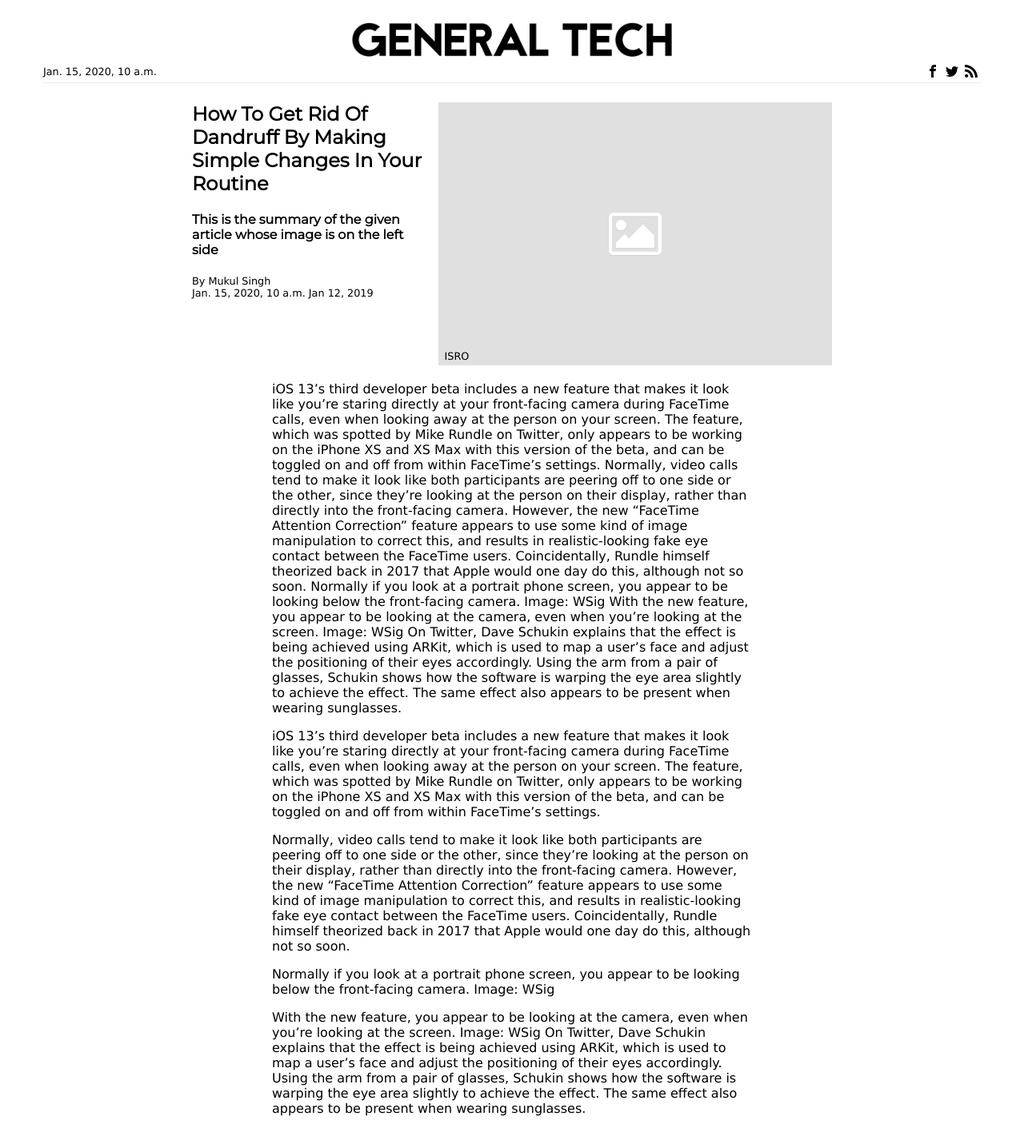
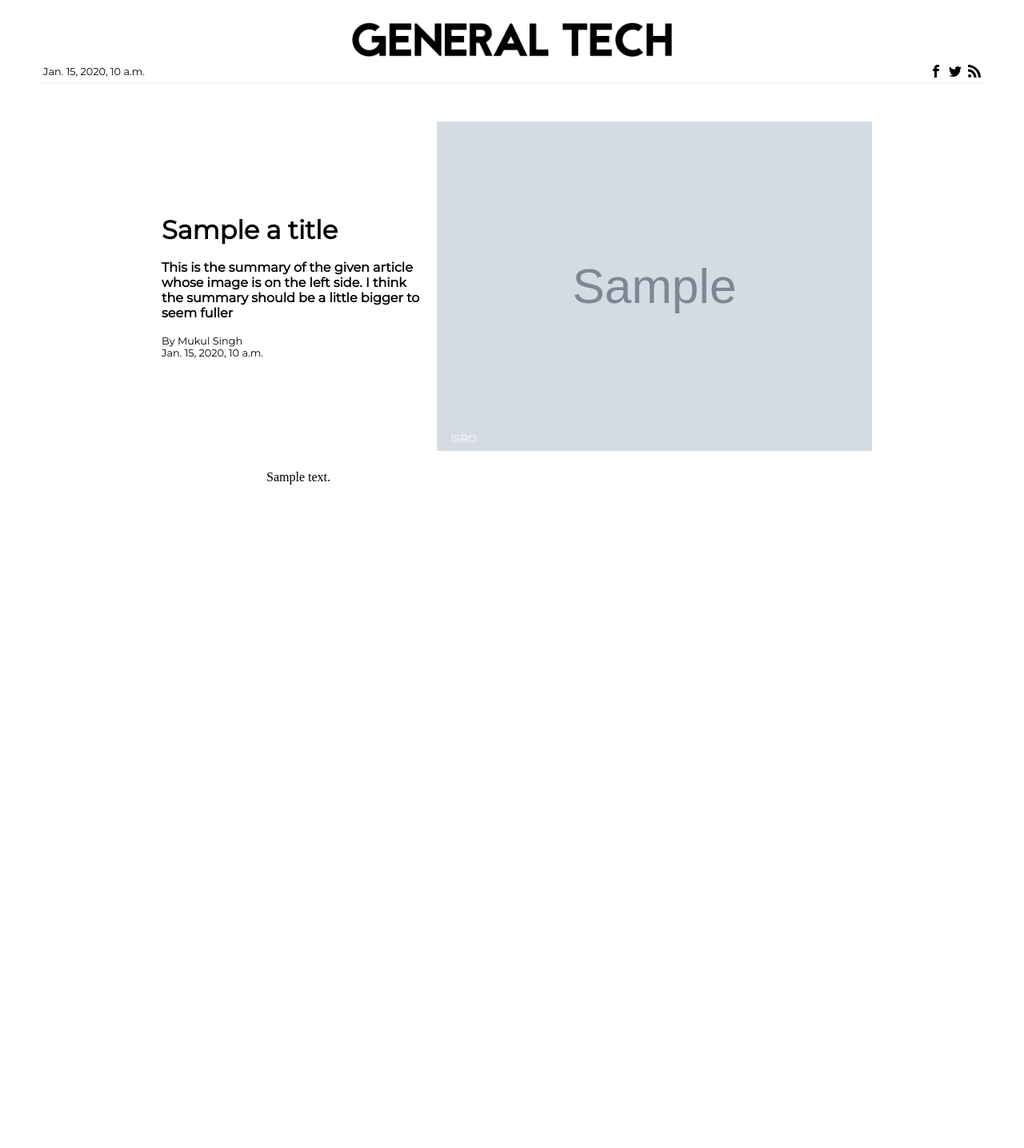
Before and after one commit to TheGeneralTech/inception_general_tech_website, a Django app: template generaltech/templates/generaltech/article.html in a window 1280 px wide. Shown: the whole page at 80% size. After the commit the page ends 606 px from the top, so only its background shows below. Run offline with Django 3.2, Linux system fonts and the light colour scheme; the template is opened without the code that fills it: most values are stand-ins (such as "Sample title", 1, 10 or a date in 2020); grey boxes marked "Sample" are stand-in pictures.

Commit message:
article page design in progress

```diff
--- a/generaltech/static/css/article.css
+++ b/generaltech/static/css/article.css
@@ -1,44 +1,94 @@
 article {
   width: 100%;
   display: flex;
-  padding: 24px 12px;
+  padding: 48px 0;
   align-items: center;
   flex-direction: column;
 }
 #article_header {
+  display: flex;
+  flex-direction: column;
   width: 100%;
-  max-width: 800px;
-  display: flex;
-  flex-direction: row;
-  align-items: flex-start;
-}
-#article_header figure {
-  margin: 0 0 0 12px;
-  flex: 1 1 500px;
-  position: relative;
-}
-#article_header figure img {
-  width: 100%;
+  max-width: 900px;
+  padding: 0;
 }
 #title_and_desc {
-  flex: 1 1 300px;
+  width: 100%;
+  padding: 18px;
+}
+#a_title_image_cont {
+  width: 100%;
+  margin: 0;
+}
+#a_title_image_cont img {
+  width: 100%;
+  height: 100%;
+  object-fit: cover;
 }
 #title_and_desc h1 {
-  margin-top: 0;
+  font-size: 2em;
 }
-#article_header span {
-  display: none;
+#title_and_desc h1,
+#title_and_desc h4 {
+  margin: 0 0 18px 0;
 }
-#article_header p {
+#title_and_desc span {
+  font-size: 0.8em;
+}
+#a_title_image_cont figcaption {
+  width: 100%;
+  padding: 0 18px;
+  max-width: 650px;
+  margin: auto;
+}
+#a_title_image_cont figcaption p {
   margin: 0;
   font-size: 0.8em;
 }
-#article_header figcaption {
+#article_content {
   width: 100%;
-  padding: 8px;
-  position: absolute;
-  bottom: 0;
+  max-width: 650px;
+  padding: 0 18px 12px;
 }
-#article_content {
-  max-width: 600px;
+#article_content p,
+#article_content li {
+  letter-spacing: 1px;
+  line-height: 1.5;
+  word-wrap: break-word;
 }
+#article_content img {
+  width: 100%;
+}
+
+/* Responsive config */
+
+@media only screen and (min-width: 750px) {
+  #article_header {
+    flex-direction: row;
+    align-items: stretch;
+    padding: 0 0 24px 12px;
+  }
+  #title_and_desc {
+    flex: 1 1 300px;
+    padding: 0 12px 0 0;
+    display: flex;
+    flex-direction: column;
+    justify-content: center;
+  }
+  #a_title_image_cont {
+    flex: 1 1 500px;
+    position: relative;
+    background-color: #999;
+  }
+  #a_title_image_cont img {
+    width: 100%;
+    height: 100%;
+  }
+  #a_title_image_cont figcaption {
+    position: absolute;
+    bottom: 8px;
+    color: #fff;
+  }
+}
+
+/* Responsive config ends */
--- a/generaltech/static/css/base.css
+++ b/generaltech/static/css/base.css
@@ -14,12 +14,12 @@ h2,
 h3,
 h4,
 h5,
-h6 {
+h6,
+p,
+a,
+li,
+span {
   font-family: "Montserrat", sans-serif;
-}
-p,
-a {
-  font-family: Verdana, Geneva, sans-serif;
 }
 #advert_top {
   width: 100%;
@@ -64,7 +64,7 @@ header {
 #social_links a svg {
   width: 16px;
   height: 16px;
-  margin: 4px 4px 4px 16px;
+  margin: 4px 0 4px 16px;
   float: left;
 }
 #date_today {
@@ -97,7 +97,7 @@ header {
 
 @media only screen and (min-width: 800px) {
   #social_links a svg {
-    margin: 4px;
+    margin: 4px 0 4px 8px;
   }
 }
 
--- a/generaltech/templates/generaltech/article.html
+++ b/generaltech/templates/generaltech/article.html
@@ -7,87 +7,25 @@
 
 {% block content %}
 <article>
-    <div id="article_header">
+    <header id="article_header">
         <div id="title_and_desc">
-            <h1>How To Get Rid Of Dandruff By Making Simple Changes In Your Routine</h1>
-            <h4>This is the summary of the given article whose image is on the left side</h4>
-            <p id="writer">By Mukul Singh</p>
-            <span> · </span>
-            <p id="publish_date">
-                {{ post.created_on }}
-                Jan 12, 2019
-            </p>
+            <h1>{{ a_title }}</h1>
+            <h4>This is the summary of the given article whose image is on the left side. I think the summary should be
+                a little bigger to seem fuller</h4>
+            <span id="writer">By Mukul Singh</span>
+            <span id="publish_date">
+                {{ a_created_on }}
+            </span>
         </div>
-        <figure>
-            <img src="{% static 'image/placeholder-image.jpg' %}" width="500" />
+        <figure id="a_title_image_cont">
+            <img src="{{ a_titleImage }}" width="500" />
             <figcaption>
                 <p>ISRO</p>
             </figcaption>
         </figure>
-    </div>
+    </header>
     <div id="article_content">
-        <p>iOS 13’s third developer beta includes a new feature that makes it look like you’re staring directly at
-            your
-            front-facing camera during FaceTime calls, even when looking away at the person on your screen. The
-            feature,
-            which was spotted by Mike Rundle on Twitter, only appears to be working on the iPhone XS and XS Max with
-            this version of the beta, and can be toggled on and off from within FaceTime’s settings.
-
-            Normally, video calls tend to make it look like both participants are peering off to one side or the
-            other,
-            since they’re looking at the person on their display, rather than directly into the front-facing camera.
-            However, the new “FaceTime Attention Correction” feature appears to use some kind of image manipulation
-            to
-            correct this, and results in realistic-looking fake eye contact between the FaceTime users.
-            Coincidentally,
-            Rundle himself theorized back in 2017 that Apple would one day do this, although not so soon.
-
-
-            Normally if you look at a portrait phone screen, you appear to be looking below the front-facing camera.
-            Image: WSig
-
-
-            With the new feature, you appear to be looking at the camera, even when you’re looking at the screen.
-            Image:
-            WSig
-            On Twitter, Dave Schukin explains that the effect is being achieved using ARKit, which is used to map a
-            user’s face and adjust the positioning of their eyes accordingly. Using the arm from a pair of glasses,
-            Schukin shows how the software is warping the eye area slightly to achieve the effect. The same effect
-            also
-            appears to be present when wearing sunglasses.
-
-        </p>
-        <p>iOS 13’s third developer beta includes a new feature that makes it look like you’re staring directly at
-            your
-            front-facing camera during FaceTime calls, even when looking away at the person on your screen. The
-            feature,
-            which was spotted by Mike Rundle on Twitter, only appears to be working on the iPhone XS and XS Max with
-            this version of the beta, and can be toggled on and off from within FaceTime’s settings.</p>
-        <p>
-            Normally, video calls tend to make it look like both participants are peering off to one side or the
-            other,
-            since they’re looking at the person on their display, rather than directly into the front-facing camera.
-            However, the new “FaceTime Attention Correction” feature appears to use some kind of image manipulation
-            to
-            correct this, and results in realistic-looking fake eye contact between the FaceTime users.
-            Coincidentally,
-            Rundle himself theorized back in 2017 that Apple would one day do this, although not so soon.
-        </p>
-        <p>
-            Normally if you look at a portrait phone screen, you appear to be looking below the front-facing camera.
-            Image: WSig
-        </p>
-        <p>
-            With the new feature, you appear to be looking at the camera, even when you’re looking at the screen.
-            Image:
-            WSig
-            On Twitter, Dave Schukin explains that the effect is being achieved using ARKit, which is used to map a
-            user’s face and adjust the positioning of their eyes accordingly. Using the arm from a pair of glasses,
-            Schukin shows how the software is warping the eye area slightly to achieve the effect. The same effect
-            also
-            appears to be present when wearing sunglasses.
-
-        </p>
+        {{ a_text|safe }}
     </div>
 </article>
 {% endblock %}
--- a/requirements.txt
+++ b/requirements.txt
@@ -6,3 +6,4 @@ pytz==2019.1
 requests==2.22.0
 sqlparse==0.3.0
 urllib3==1.25.3
+mistune==0.8.4
```
Also changed, not shown: generaltech/views.py (+21 -0 lines).
